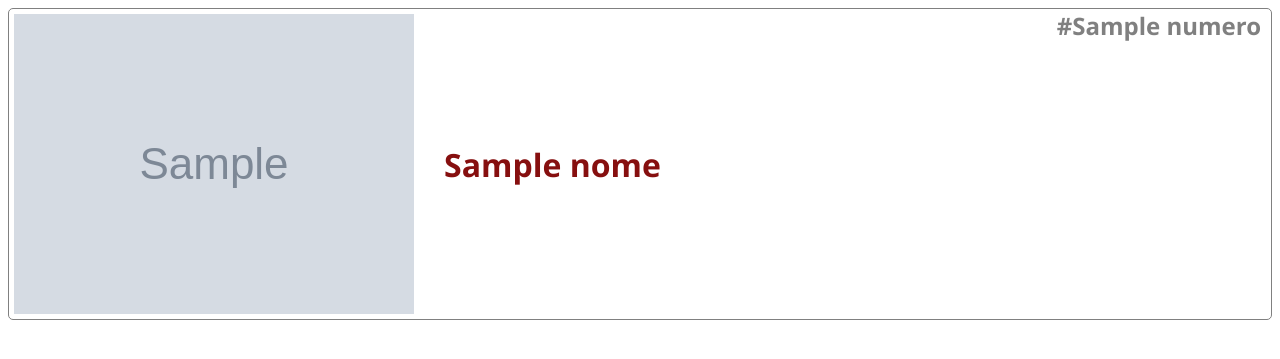
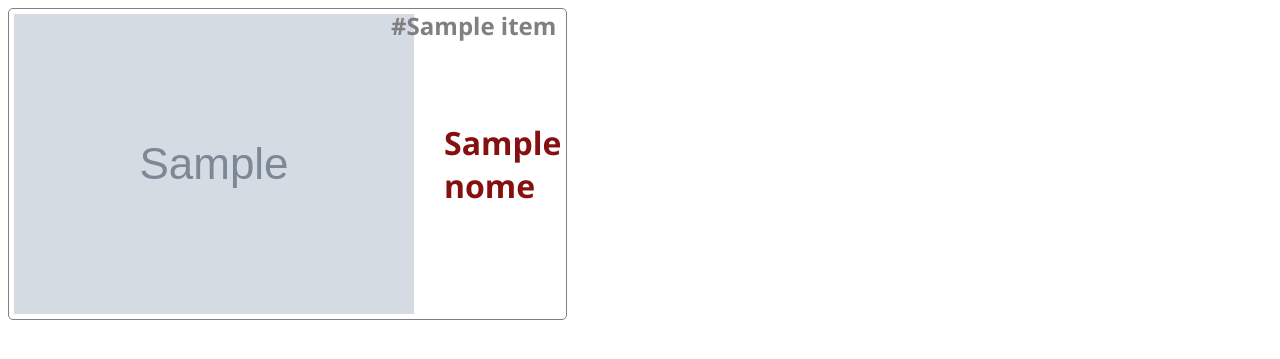
Before and after one commit to leticia1gomes/Pokedex, a Flask app: template templates/index.html in a window 1280 px wide. Shown: the top 359 px of the page. Run offline with Flask 3, Linux system fonts and the light colour scheme; the template is opened without the code that fills it: most values are stand-ins (such as "Sample title", 1, 10 or a date in 2020); grey boxes marked "Sample" are stand-in pictures.

Commit message:
oii diva

```diff
--- a/app.py
+++ b/app.py
@@ -1,8 +1,9 @@
-from flask import Flask, render_template
+from flask import Flask, render_template, session
 import requests
 import random
 
 app = Flask(__name__)
+app.secret_key = "pokemon"
 
 # rotas serao inseridas aqui
 @app.route('/')
@@ -18,7 +19,26 @@ def inicio():
     showdown = other.get("showdown", {})
     link_imagem = showdown.get("front_default")
 
-    return render_template('index.html', numero=id_sorteado, nome=dados.get("name"), imagem=link_imagem)
+    if 'numeros' not in session:
+        # Criando as listas vazias
+        session ['numeros'] = []
+        session ['nomes'] = []
+        session ['imagens'] = []
+
+    numeros = session['numeros']
+    numeros.append(id_sorteado)
+    session['numeros'] = numeros
+    nomes = session['nomes']
+    nomes.append(dados.get("name"))
+    session['nomes'] = nomes
+    imagens = session['imagens']
+    imagens.append(link_imagem)
+    session['imagens'] = imagens
+
+    return render_template('index.html',
+            numeros=session['numeros'],
+            nomes=session['nomes'],
+            imagens=session['imagens'])
 
 if __name__ == '__main__':
     app.run(debug=True)
--- a/templates/index.html
+++ b/templates/index.html
@@ -1,7 +1,12 @@
 <html>
     <head>
         <style>
-            .cartão{
+            .grid{
+                display:grid;
+                grid-template-columns:repeat(3,1fr);
+                gap:20px;
+            }
+            .cartao{
                 position:relative;
                 display:flex;
                 align-items: center;
@@ -23,11 +28,14 @@
         </style>
     </had>
     <body>
-        <div class="cartão">
-            <img src={{imagem}}>
-            <h2>#{{numero}}</h2>
-            <h1>{{nome}}</h1>
-
-    </div>
+       <div class="grid">
+        {% for item in numeros %}
+        <div class="cartao">
+            <img src={{imagens[loop.index0]}}>
+            <h2>#{{numeros[loop.index0]}}</h2>
+            <h1>{{nomes[loop.index0]}}</h1>
+        </div>
+        {% endfor %}
+        </div>
     </body>
 </html>
```
